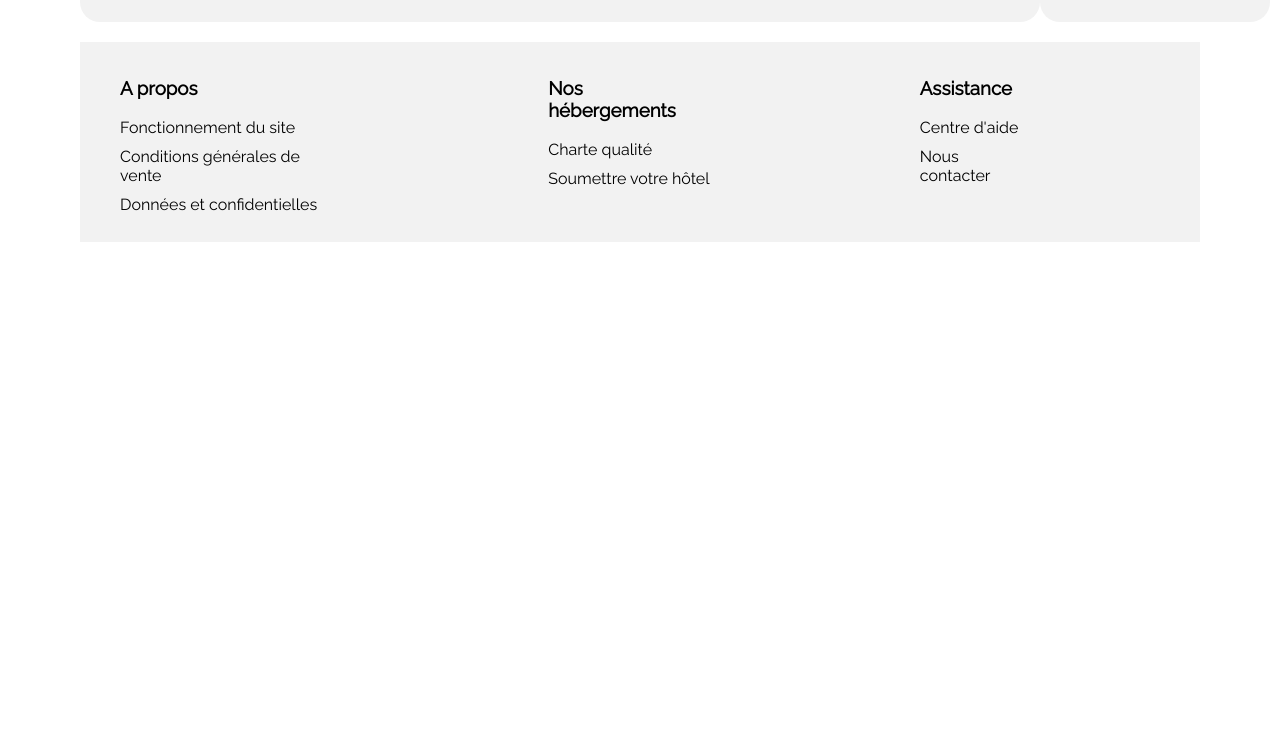
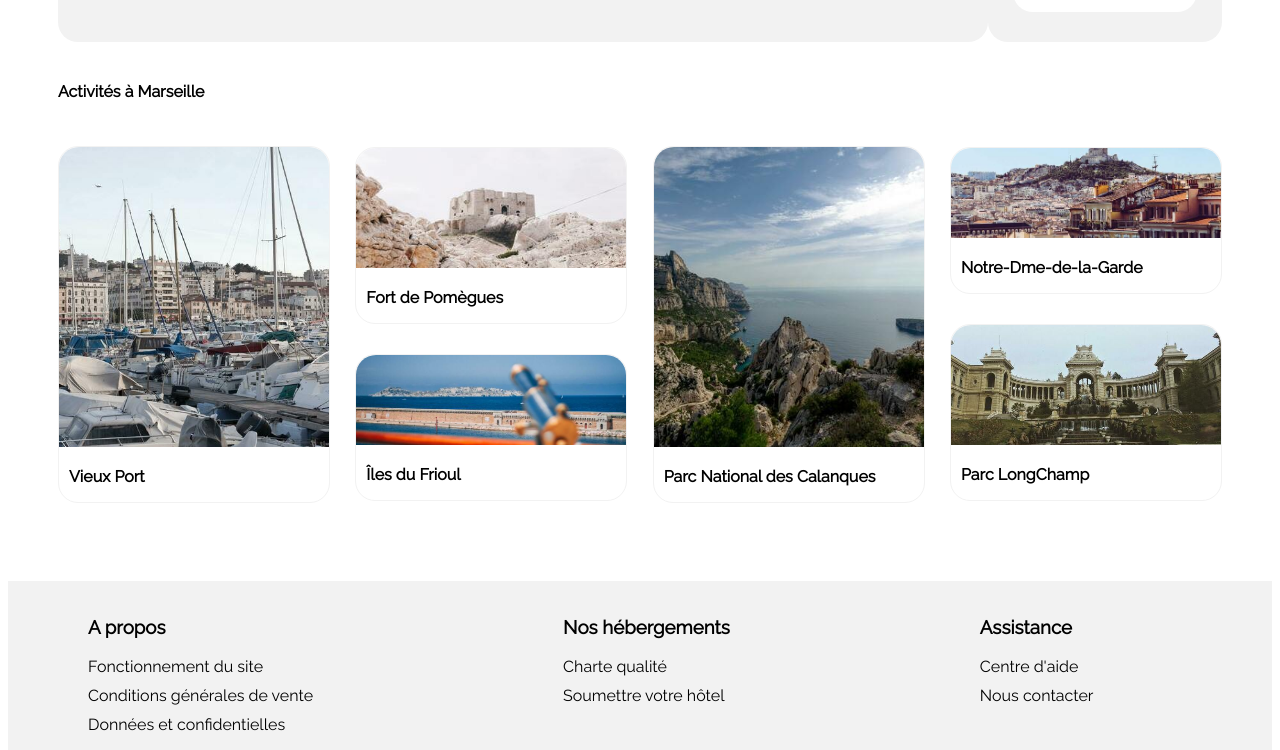
Before and after one commit to abdoulghafar/projet2, a plain HTML site: page index.html in a window 1280 px wide. Shown: the part 1279-2029 px from the top of the page. Before the commit the page ends 1601 px from the top, so only its background shows below. Drawn offline with Linux system fonts and the light colour scheme.

Commit message:
add second section

```diff
--- a/index.html
+++ b/index.html
@@ -183,6 +183,45 @@
 
              </div>
         </section>
+        <section class="activites">
+          <h3>Activités à Marseille</h3>
+          <div class="activitesMarseille">
+            <div class="box-img-activites ">
+              <img  class="box-img-activites-imglarge" src="./images/activites/4_small/reno-laithienne-QUgJhdY5Fyk-unsplash.jpg" />
+              <p>Vieux Port</p>
+            </div>
+
+            <div class="box-heigh">
+              <div class="box-img-size-activites">
+                  <img class="box-img-activites-imgsmedium" src="./images/activites/4_small/paul-hermann-QFTrLdQIRhI-unsplash.jpg" />
+                  <p>Fort de Pomègues</p>
+              </div>
+              <div class="box-img-size-activites">
+                <img class="box-img-activites-imgsmall" src="./images/activites/4_small/kevin-hikari-rV_Qd1l-VXg-unsplash.jpg" />
+                <p>Îles du Frioul</p>
+              </div>
+            </div>
+
+            <div class="box-img-activites">
+              <div>
+                <img class="box-img-activites-imglarge" src="./images/activites/4_small/kilyan-sockalingum-NR8-cBCN3aI-unsplash.jpg" />
+                <p>Parc National des Calanques</p>
+              </div>
+            </div>
+
+            <div class="box-heigh" >
+              <div class="box-img-size-activites">
+                <img class="box-img-activites-imgsmall" src="./images/activites/4_small/florian-wehde-xW9e8gdotxI-unsplash.jpg" />
+                <p>Notre-Dme-de-la-Garde</p>
+              </div>
+              <div class="box-img-size-activites">
+                <img class="box-img-activites-imgsmedium" src="./images/activites/4_small/lena-paulin-wH2-EJoDcV0-unsplash.jpg" />
+                <p>Parc LongChamp</p>
+              </div>
+            </div>
+
+          </div>
+        </section>
       </section>
 
     </main>
--- a/style.css
+++ b/style.css
@@ -1,8 +1,15 @@
-body {
+body header, main{
+    display:flex;
+    flex-direction:column;
+    justify-content: center;
     font-family: 'Raleway', sans-serif;
-    margin: 80px;
+    margin: 50px;
+
 }
 
+html{
+    height: 100%;
+}
 
 /* header */
 nav{
@@ -14,6 +21,7 @@ nav{
 
 nav img{
     height: 40px;
+
 }
 
 nav ul{
@@ -142,15 +150,18 @@ nav li{
 
 .footer{
     display: flex;
-   /* justify-content: space-around;*/
-    margin-top: 20px;
+    position: relative;
+    height: 200%;
+    background-color: #F2F2F2;
+    left: 0px;
+    right: 0px;
+    bottom: 0px;
     width: 100%;
-    height: 200px;
-    background-color: #F2F2F2;
+    font-family: 'Raleway', sans-serif;
 }
 .footer ul{
     list-style: none;
-    padding: 0 170px 0 40px;
+    padding: 0 170px 0 80px;
 }
 
 .footer ul li{
@@ -191,7 +202,7 @@ nav li{
 }
 .hebergementsImages img{
     height: 130px;
-    width: 270px;
+    width: 260px;
     border-top-left-radius: 20px;
     border-top-right-radius: 20px;
     object-fit: cover;
@@ -282,3 +293,68 @@ nav li{
 .detailspopulaire{
     float: right;
 }
+
+/**************** Activités à Marseille ***************************/
+.activites{
+    margin-top: 40px;
+}
+
+.activites h3{
+    font-size: 1em;
+}
+.activitesMarseille{
+    display: flex;
+    justify-content: space-between;
+    align-items: center;
+}
+
+.box-img-activites{
+    border-radius: 20px;
+    border: 1px solid #F2F2F2;
+
+}
+
+.box-img-size-activites{
+    border-radius: 20px;
+    border: 1px solid #F2F2F2;
+    margin-bottom: 30px;
+}
+
+.box-img-activites-imglarge{
+    height: 300px;
+    width: 270px;
+    border-top-left-radius: 20px;
+    border-top-right-radius: 20px;
+    object-fit: cover;
+}
+.box-img-activites-imgsmedium{
+    height: 120px;
+    width: 270px;
+    border-top-left-radius: 20px;
+    border-top-right-radius: 20px;
+    object-fit: cover;
+}
+
+.box-img-activites-imgsmall{
+    height: 90px;
+    width: 270px;
+    border-top-left-radius: 20px;
+    border-top-right-radius: 20px;
+    object-fit: cover;
+}
+
+.box-img-activites p{
+    font-weight: bold;
+    width: auto;
+    padding-left: 10px;
+}
+
+.box-img-size-activites p{
+    font-weight: bold;
+    width: auto;
+    padding-left: 10px;
+}
+
+.box-heigh{
+    margin-top: 30px;
+}
```
